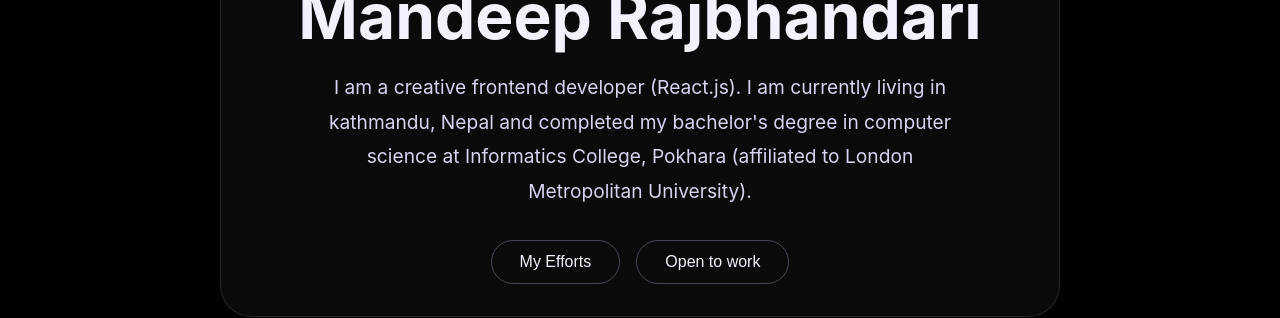
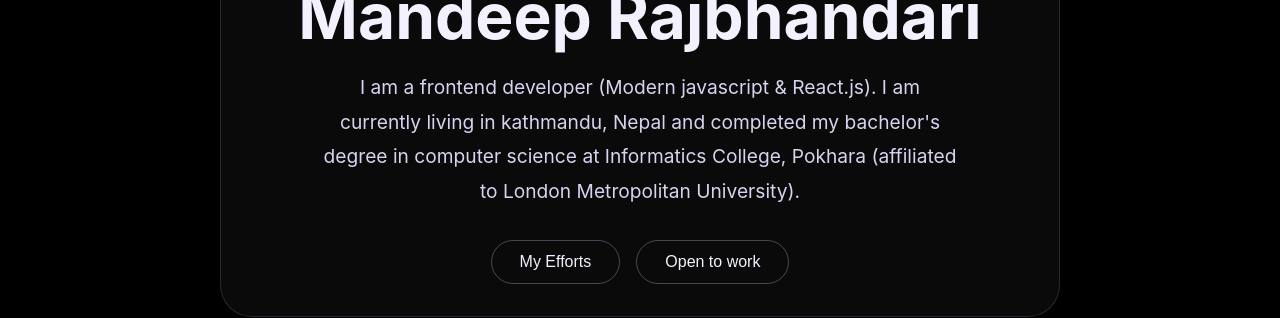
Before and after one commit to RocAfella044/Portfolio, a React (Vite) app: page / in a window 1280 px wide. Shown: the part 236-554 px from the top of the page. Built offline with nearby package versions, Linux system fonts and the light colour scheme.

Commit message:
'changes'

```diff
--- a/src/pages/Home.jsx
+++ b/src/pages/Home.jsx
@@ -10,7 +10,7 @@ export default function Home() {
         <span className="hero-tag">Hello Homosapiens. I am</span>
         <h1>Mandeep Rajbhandari</h1>
         <p className="hero-description">
-          I am a creative frontend developer (React.js). I am currently living
+          I am a frontend developer (Modern javascript & React.js). I am currently living
           in kathmandu, Nepal and completed my bachelor's degree in computer
           science at Informatics College, Pokhara (affiliated to London
           Metropolitan University).
```
